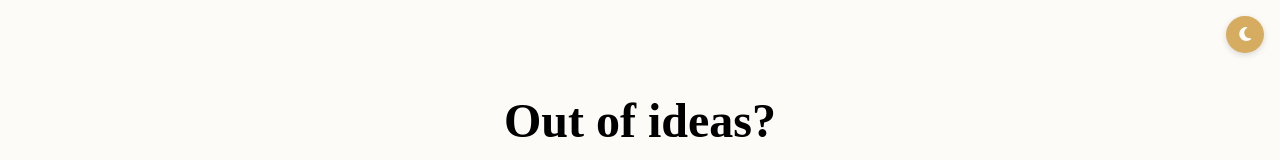
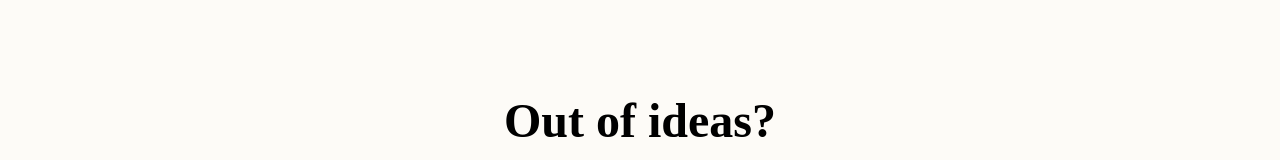
Before and after one commit to thekzbn/studies, a plain HTML site: page index.html in a window 1280 px wide. Shown: the top 160 px of the page. Drawn offline with nearby package versions, Linux system fonts and the light colour scheme; a web font is replaced by a local one.

Commit message:
Update index.html

```diff
--- a/index.html
+++ b/index.html
@@ -6,11 +6,6 @@
   <link rel="stylesheet" href="assets/css/style.css">
 </head>
 <body>
-  <!-- Dark Mode Toggle -->
-  <button id="theme-toggle" aria-label="Toggle dark mode">
-    <i class="fa-solid fa-moon"></i>
-  </button>
-
   <!-- Hero Section -->
   <section class="hero">
     <h1>Out of ideas?</h1>
```
